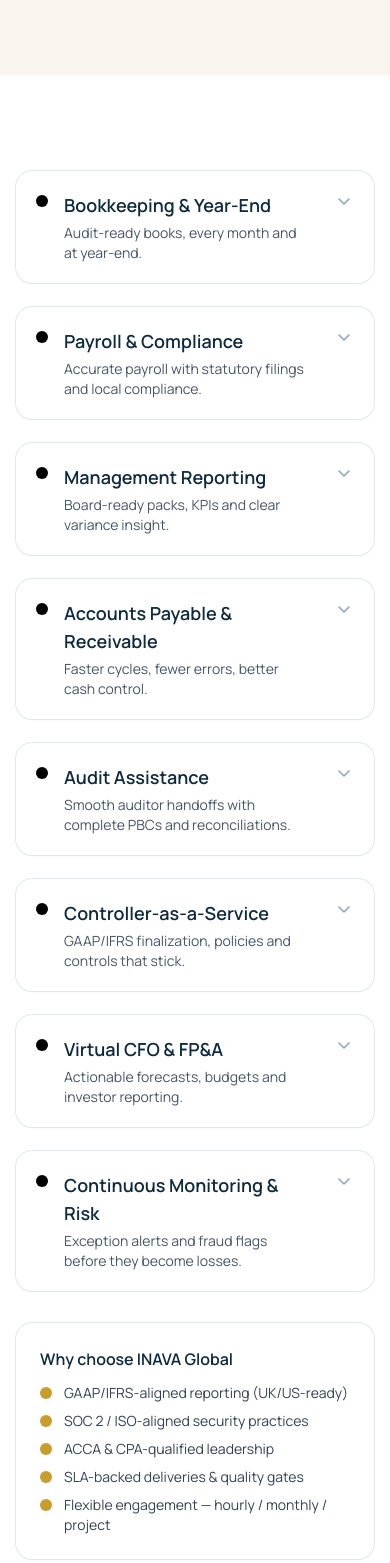
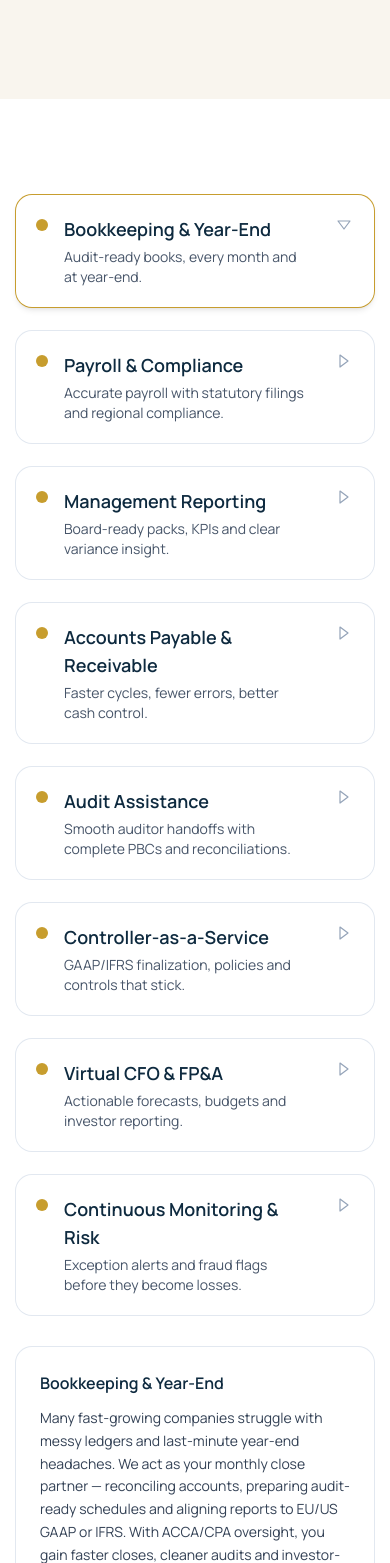
Before and after one commit to daaksesh/inavaglobal, a Next.js app: page /services in a window 390 px wide. Shown: the part 437-2000 px from the top of the page. Built offline with nearby package versions, Linux system fonts and the light colour scheme.

Commit message:
Update services.js

```diff
--- a/pages/services.js
+++ b/pages/services.js
@@ -8,101 +8,69 @@ const services = [
     id: 'bookkeeping',
     title: 'Bookkeeping & Year-End',
     short: 'Audit-ready books, every month and at year-end.',
-    trust: 'UK/US GAAP & IFRS alignment · ACCA/CPA oversight',
-    bullets: [
-      'Monthly bookkeeping: bank reconciliations, ledger maintenance',
-      'Month-end close checklist, variance analysis and P&L review',
-      'Year-end packs and working papers prepared for auditors',
-      'Clean trial balance and audit-ready schedules'
-    ]
+    trust: 'EU & US GAAP / IFRS alignment · ACCA/CPA oversight',
+    story:
+      'Many fast-growing companies struggle with messy ledgers and last-minute year-end headaches. We act as your monthly close partner — reconciling accounts, preparing audit-ready schedules and aligning reports to EU/US GAAP or IFRS. With ACCA/CPA oversight, you gain faster closes, cleaner audits and investor-ready financials.'
   },
   {
     id: 'payroll',
     title: 'Payroll & Compliance',
-    short: 'Accurate payroll with statutory filings and local compliance.',
-    trust: 'GDPR-aware processes · local filings support',
-    bullets: [
-      'End-to-end payroll processing and payslips',
-      'Statutory filings support (RTI/ PAYE / state filings depending on jurisdiction)',
-      'Benefits & contractor payments reconciliation',
-      'Secure payroll data handling and PII controls'
-    ]
+    short: 'Accurate payroll with statutory filings and regional compliance.',
+    trust: 'GDPR-aware processes · EU & US local filings support',
+    story:
+      'Payroll is both a people and compliance function: mistakes cost trust and fines. We run end-to-end payroll (including contractor pay), prepare local filings, and protect personal data with secure workflows—so your team is paid on time and regulators are satisfied.'
   },
   {
     id: 'reporting',
     title: 'Management Reporting',
     short: 'Board-ready packs, KPIs and clear variance insight.',
     trust: 'Investor-friendly formats · automated packs',
-    bullets: [
-      'Monthly management pack (P&L, Balance Sheet, Cash Flow)',
-      'KPI dashboards and variance commentary',
-      'Quick scenario analysis for board or investor asks',
-      'Automated data pulls from bookkeeping systems'
-    ]
+    story:
+      'Boards and investors want clarity, not spreadsheets. We design monthly management packs with KPIs, variance commentary and scenario analysis—formatted for EU/US reporting expectations—so leaders can make decisive, confident choices.'
   },
   {
     id: 'ap_ar',
     title: 'Accounts Payable & Receivable',
     short: 'Faster cycles, fewer errors, better cash control.',
-    trust: 'MTD-ready AP processes (UK) · revenue recognition aware (US GAAP)',
-    bullets: [
-      'Invoice capture (OCR) and supplier reconciliation',
-      'Payment runs, AP aging and supplier dispute handling',
-      'AR invoicing, credit control and DSO reduction playbook',
-      'Integration with vendor portals and ERP where needed'
-    ]
+    trust: 'MTD-aware AP processes (EU contexts) · revenue recognition aware (US GAAP)',
+    story:
+      'Cash management separates winners from the rest. We streamline AP from capture to payment, and AR from invoicing to collections—reducing DSO and improving supplier relationships—while ensuring compliance for EU and US regulations where applicable.'
   },
   {
     id: 'audit',
     title: 'Audit Assistance',
     short: 'Smooth auditor handoffs with complete PBCs and reconciliations.',
     trust: 'Audit-ready PBCs and reconciliations',
-    bullets: [
-      'Prepare PBC schedules, reconciliations and supporting documents',
-      'Coordinate auditor requests and follow-up items',
-      'Pre-audit cleanups to reduce audit adjustments',
-      'Support for Big-4 and mid-tier audit workflows'
-    ]
+    story:
+      'Audits are stressful when documents are scattered. We assemble clean PBC schedules, reconciliations and tie-outs so external auditors — whether Big-4 or regional firms in EU/US — get exactly what they need. The result: fewer adjustments and faster sign-offs.'
   },
   {
     id: 'controller',
     title: 'Controller-as-a-Service',
     short: 'GAAP/IFRS finalization, policies and controls that stick.',
     trust: 'Policy frameworks + controls · CFO escalation path',
-    bullets: [
-      'Monthly close governance and journal review',
-      'Prepare and maintain accounting policies (IFRS/US GAAP)',
-      'Intercompany, accruals and complex reconciliations',
-      'SLA driven deliverables with sign-off controls'
-    ]
+    story:
+      'Growing businesses need accounting governance without the full-time overhead. Our controller service provides close governance, accounting policies and intercompany controls—delivering reliable numbers and compliance while keeping costs predictable.'
   },
   {
     id: 'vcfo',
     title: 'Virtual CFO & FP&A',
     short: 'Actionable forecasts, budgets and investor reporting.',
     trust: 'ACCA/CPA-qualified analysts · fundraising-ready reporting',
-    bullets: [
-      'Model building: cash runway, scenario planning and KPIs',
-      'Investor-ready decks and covenant reporting',
-      'Monthly forecast vs actual with clear action items',
-      'Cap table & fundraising financial pack support (if needed)'
-    ]
+    story:
+      'Not every company needs a full-time CFO. Our virtual CFO service brings modeling, runway analysis and fundraising packs so founders and boards get CFO-level insight — at a fraction of the cost and fully aligned to EU/US investor expectations.'
   },
   {
     id: 'monitoring',
     title: 'Continuous Monitoring & Risk',
     short: 'Exception alerts and fraud flags before they become losses.',
     trust: 'Automated monitoring · configurable rules',
-    bullets: [
-      'Automated exception detection (payments, vendor anomalies)',
-      'Daily / weekly review dashboards and escalation',
-      'Vendor risk & duplicate payment checks',
-      'Support for internal control remediation'
-    ]
+    story:
+      'Small anomalies can become big problems. We set up automated monitoring and exception analytics to flag suspicious payments, vendor anomalies and control lapses early — reducing financial risk and keeping your teams focused on growth.'
   }
 ]
 
-// Inline SVG icon (simple radial dot)
+// small dot icon
 function DotIcon() {
   return (
     <svg className="h-3 w-3 shrink-0" viewBox="0 0 8 8" fill="none" xmlns="http://www.w3.org/2000/svg">
@@ -112,12 +80,7 @@ function DotIcon() {
 }
 
 export default function ServicesPage() {
-  const [openId, setOpenId] = useState(null)
-
-  const toggle = (id) => {
-    setOpenId(openId === id ? null : id)
-    // optionally: scrollIntoView or focus management could be added here
-  }
+  const [activeId, setActiveId] = useState(services[0].id) // default select first for clarity
 
   return (
     <Layout>
@@ -126,100 +89,84 @@ export default function ServicesPage() {
         <div className="container">
           <span className="badge">What we do</span>
           <h1 className="mt-3 text-4xl md:text-5xl font-extrabold text-navy">Services</h1>
-          <p className="mt-4 text-slate-700 max-w-3xl">A focused set of finance services designed for Startups, Scaling SMEs, Global Subsidiaries and Accounting Firms. Click any tile to learn how we add specific value for UK and US clients.</p>
+          <p className="mt-4 text-slate-700 max-w-3xl">
+            A focused set of finance services designed for Startups, Scaling SMEs, Global Subsidiaries and Accounting Firms.
+            Click any tile to read a short story of the problem, our approach and the outcomes for EU & US clients.
+          </p>
         </div>
       </header>
 
-      {/* Services grid */}
+      {/* GRID + DETAIL (master-detail) */}
       <section className="section bg-white">
         <div className="container grid lg:grid-cols-12 gap-8">
+          {/* left: tiles */}
           <div className="lg:col-span-8">
             <div className="grid sm:grid-cols-2 gap-6">
               {services.map((s) => {
-                const isOpen = openId === s.id
+                const isActive = s.id === activeId
                 return (
-                  <article key={s.id} className="group rounded-2xl ring-1 ring-slate-200 bg-white shadow-sm overflow-hidden">
                   <button
-                      aria-expanded={isOpen}
-                      aria-controls={`${s.id}-panel`}
-                      onClick={() => toggle(s.id)}
-                      className={`w-full text-left flex items-start gap-4 p-5 sm:p-6 ${isOpen ? 'bg-white' : 'hover:bg-slate-50'} focus:outline-none`}
+                    key={s.id}
+                    onClick={() => setActiveId(s.id)}
+                    className={`text-left group rounded-2xl ring-1 transition-shadow p-5 sm:p-6 flex gap-4 items-start ${isActive ? 'ring-gold shadow-md bg-white' : 'ring-slate-200 hover:bg-slate-50'}`}
+                    aria-pressed={isActive}
                   >
-                      <div className="mt-1">
-                        <DotIcon />
-                      </div>
+                    <div className="mt-1 text-gold"><DotIcon /></div>
 
                     <div className="flex-1">
                       <div className="flex items-start justify-between gap-4">
                         <div>
-                            <h3 className="text-lg font-semibold text-navy">{s.title}</h3>
+                          <h3 className={`text-lg font-semibold ${isActive ? 'text-navy' : 'text-navy'}`}>{s.title}</h3>
                           <p className="mt-1 text-sm text-slate-600">{s.short}</p>
                         </div>
 
                         <div className="ml-3 shrink-0">
-                            <svg className={`h-5 w-5 transform transition-transform ${isOpen ? 'rotate-180' : 'rotate-0'} text-slate-400`} viewBox="0 0 20 20" fill="none" xmlns="http://www.w3.org/2000/svg">
-                              <path d="M5 8l5 5 5-5" stroke="currentColor" strokeWidth="1.6" strokeLinecap="round" strokeLinejoin="round"/>
+                          <svg className={`h-5 w-5 transform transition-transform ${isActive ? 'rotate-90' : 'rotate-0'} text-slate-400`} viewBox="0 0 20 20" fill="none" xmlns="http://www.w3.org/2000/svg">
+                            <path d="M6 4l8 6-8 6V4z" stroke="currentColor" strokeWidth="1.2" strokeLinecap="round" strokeLinejoin="round"></path>
                           </svg>
                         </div>
                       </div>
-
-                        {/* expanded panel */}
-                        {isOpen && (
-                          <div id={`${s.id}-panel`} className="mt-4 border-t border-slate-100 pt-4 text-sm text-slate-700">
-                            <p className="mb-3">{/* optional longer intro can go here */}</p>
-
-                            <ul className="space-y-2 mb-3">
-                              {s.bullets.map((b, idx) => (
-                                <li key={idx} className="flex items-start gap-3">
-                                  <span className="mt-1 text-gold"><DotIcon /></span>
-                                  <span>{b}</span>
-                                </li>
-                              ))}
-                            </ul>
-
-                            <div className="text-xs text-slate-500 mb-4">✓ {s.trust}</div>
-
-                            <div className="flex flex-wrap gap-3">
-                              <a
-                                href={CAL_LINK}
-                                target="_blank"
-                                rel="noopener noreferrer"
-                                className="inline-flex items-center rounded-xl bg-gold px-4 py-2 text-sm font-semibold text-navy hover:bg-[#E6CF84] transition"
-                              >
-                                📅 Book a discovery call
-                              </a>
-
-                              <a href="/contact#form" className="inline-flex items-center rounded-xl ring-1 ring-slate-300 px-4 py-2 text-sm hover:bg-slate-50">
-                                💬 Request a proposal
-                              </a>
-                            </div>
-                          </div>
-                        )}
                     </div>
                   </button>
-                  </article>
                 )
               })}
             </div>
           </div>
 
-          {/* Right column: Why choose us + CTA */}
+          {/* right: detail pane */}
           <aside className="lg:col-span-4 space-y-6">
+            <div className="rounded-2xl ring-1 ring-slate-200 bg-white p-6 shadow-sm">
+              {/* find active service */}
+              {(() => {
+                const svc = services.find((x) => x.id === activeId) || services[0]
+                return (
+                  <>
+                    <h4 className="font-semibold text-navy">{svc.title}</h4>
+                    <p className="mt-3 text-sm text-slate-700 leading-relaxed">{svc.story}</p>
+                    <div className="mt-4 text-xs text-slate-500">✓ {svc.trust}</div>
+
+                    <div className="mt-6 flex flex-col gap-3">
+                      <a href={CAL_LINK} target="_blank" rel="noopener noreferrer" className="btn-primary inline-flex justify-center">
+                        📅 Book discovery call
+                      </a>
+                      <a href="/contact#form" className="inline-flex justify-center rounded-xl ring-1 ring-slate-300 px-4 py-2 text-sm hover:bg-slate-50">
+                        💬 Contact us
+                      </a>
+                    </div>
+                  </>
+                )
+              })()}
+            </div>
+
             <div className="rounded-2xl ring-1 ring-slate-200 bg-white p-6 shadow-sm">
               <h4 className="font-semibold text-navy">Why choose INAVA Global</h4>
               <ul className="mt-3 space-y-2 text-sm text-slate-700">
-                <li className="flex items-start gap-3"><span className="mt-1 text-gold"><DotIcon/></span><span>GAAP/IFRS-aligned reporting (UK/US-ready)</span></li>
+                <li className="flex items-start gap-3"><span className="mt-1 text-gold"><DotIcon/></span><span>GAAP/IFRS-aligned reporting (EU & US ready)</span></li>
                 <li className="flex items-start gap-3"><span className="mt-1 text-gold"><DotIcon/></span><span>SOC 2 / ISO-aligned security practices</span></li>
                 <li className="flex items-start gap-3"><span className="mt-1 text-gold"><DotIcon/></span><span>ACCA & CPA-qualified leadership</span></li>
                 <li className="flex items-start gap-3"><span className="mt-1 text-gold"><DotIcon/></span><span>SLA-backed deliveries & quality gates</span></li>
                 <li className="flex items-start gap-3"><span className="mt-1 text-gold"><DotIcon/></span><span>Flexible engagement — hourly / monthly / project</span></li>
               </ul>
-            </div>
-
-            <div className="rounded-2xl ring-1 ring-slate-200 bg-white p-6 shadow-sm text-center">
-              <h4 className="font-semibold text-navy">Not sure where to start?</h4>
-              <p className="mt-2 text-slate-600 text-sm">Book a short 30-minute discovery call and we’ll map a clear plan for your finance operations.</p>
-              <a href={CAL_LINK} target="_blank" rel="noopener noreferrer" className="btn-primary mt-4 inline-flex">📅 Book discovery call</a>
             </div>
 
             <div className="rounded-2xl ring-1 ring-slate-200 bg-white p-6 shadow-sm text-sm">
```
Lines whose indentation alone changed are shown as unchanged.
